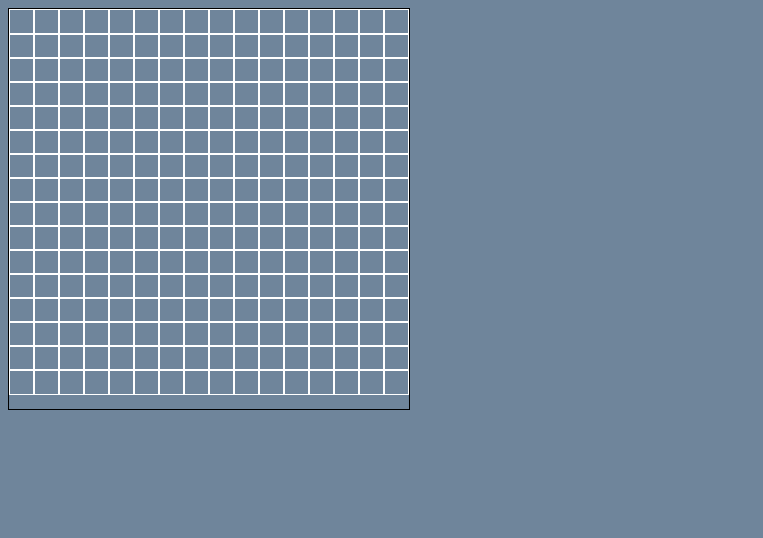
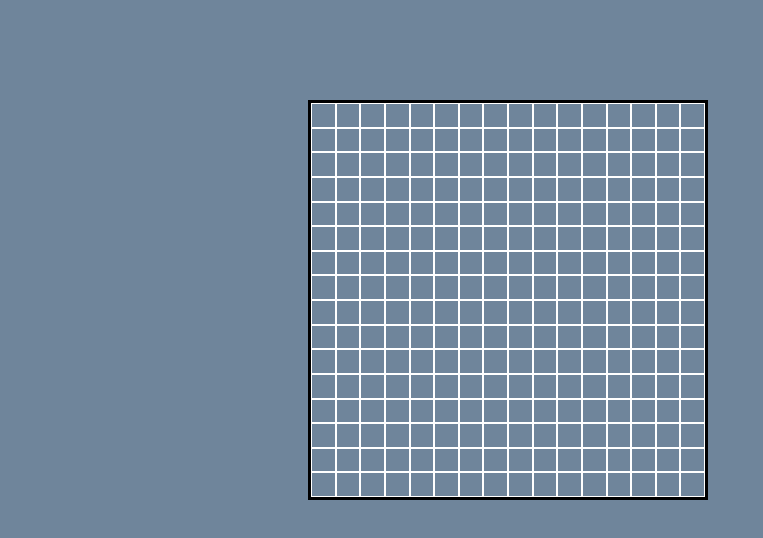
Before and after one commit to Davidpv7/Etch-a-Sketch, a plain HTML site: page index.html in a window 1280 px wide. Shown: the whole page, without its empty margins (0-763 px from the left). Drawn offline with Linux system fonts and the light colour scheme.

Commit message:
Grid working better now

```diff
--- a/index.css
+++ b/index.css
@@ -1,27 +1,28 @@
-
+* {
+    box-sizing: border-box;
+}
 body {
     background-color: rgb(111, 133, 155);
 }
 
 .container {
-    border: black solid 1px;
+    border: black solid 3px;
+    display: flex;
+    flex-direction: column;
     width: 400px;
     height: 400px;
+    margin-top: 100px;
+    margin-left: 300px;
 }
 
 .div {
     display: flex;
-    height: 6%;
+    flex: 1;
 }
 
 .square {
     border: white solid 1px;
-    margin: auto;
-    height: 100%;
-    width: 100%;
-    height: 400;
+    display: flex;
+    flex: 1;
+    aspect-ratio: 1 / 1;
 }
-
-.container > .square {
-    flex: 1;
-}
--- a/index.js
+++ b/index.js
@@ -3,12 +3,12 @@ const numOfDivs = 16;
 const containerMain = document.getElementById('mainContainer');
 
 function createDivs(num){
-    for(let i = 0; i < num; i++){
+    for(let row = 0; row < num; row++){
         const newDiv = document.createElement("div");
         newDiv.className = "div";
         containerMain.appendChild(newDiv);
 
-        for(let i=0; i < num; i++){
+        for(let col = 0; col < num; col++){
             const square = document.createElement("div");
             newDiv.appendChild(square);
             square.className = "square";
@@ -17,4 +17,3 @@ function createDivs(num){
 }
 
 createDivs(numOfDivs);
-ß
```
Also changed, not shown: index.html (+1 -2 lines).
